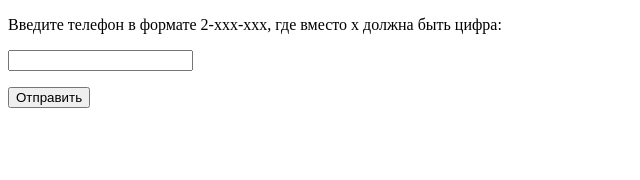
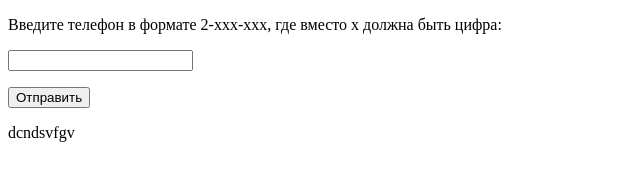
Before and after one commit to Yury-mygit/testGit, a plain HTML site: page index.html in a window 1280 px wide. Shown: the full height of the page, 0-640 px from the left. Drawn offline with Linux system fonts and the light colour scheme.

Commit message:
base stage

```diff
--- a/index.html
+++ b/index.html
@@ -10,6 +10,7 @@
         должна быть цифра:</p>
     <p><input type="tel" pattern="2-[0-9]{3}-[0-9]{3}"></p>
     <p><input type="submit" value="Отправить"></p>
+    <p>dcndsvfgv</p>
 </form>
 </body>
 </html>
```
Also changed, not shown: package-lock.json (added).
